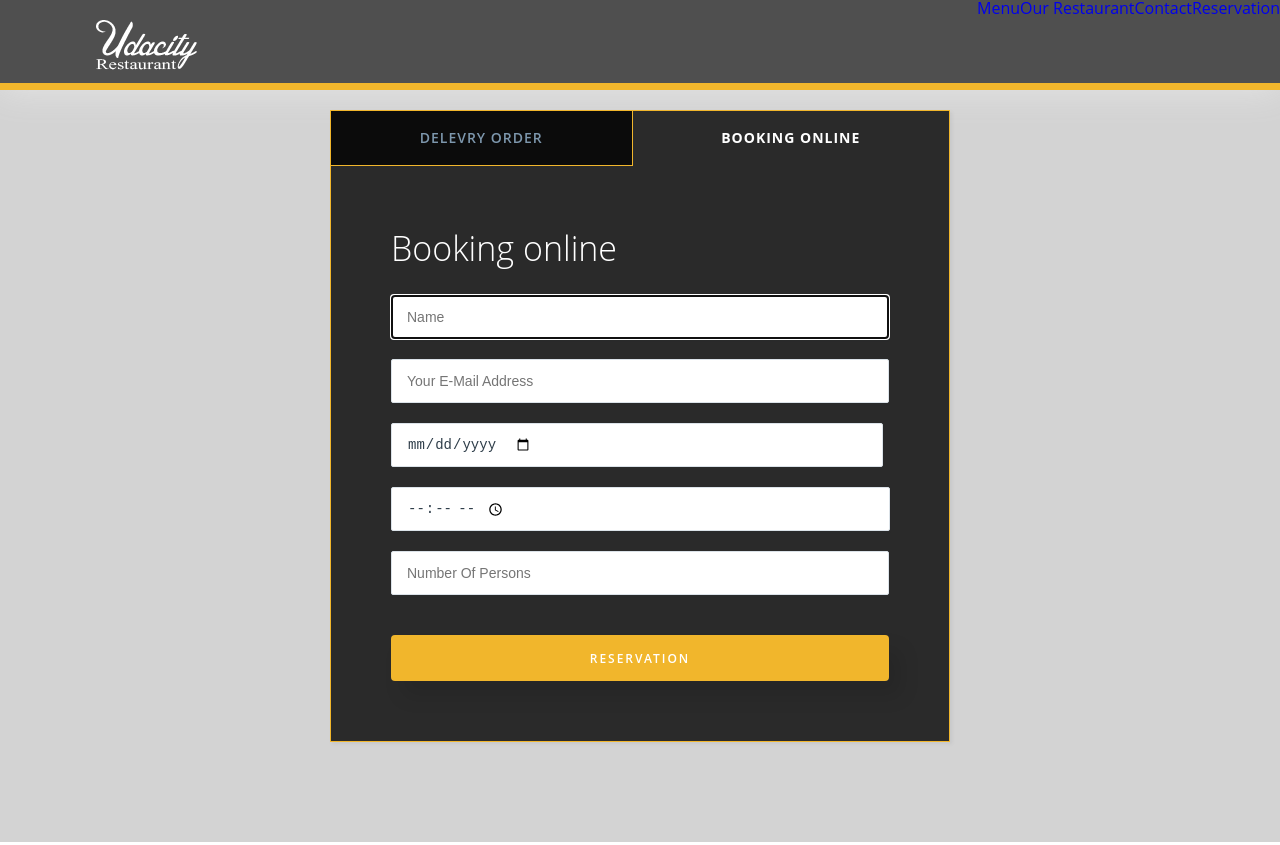
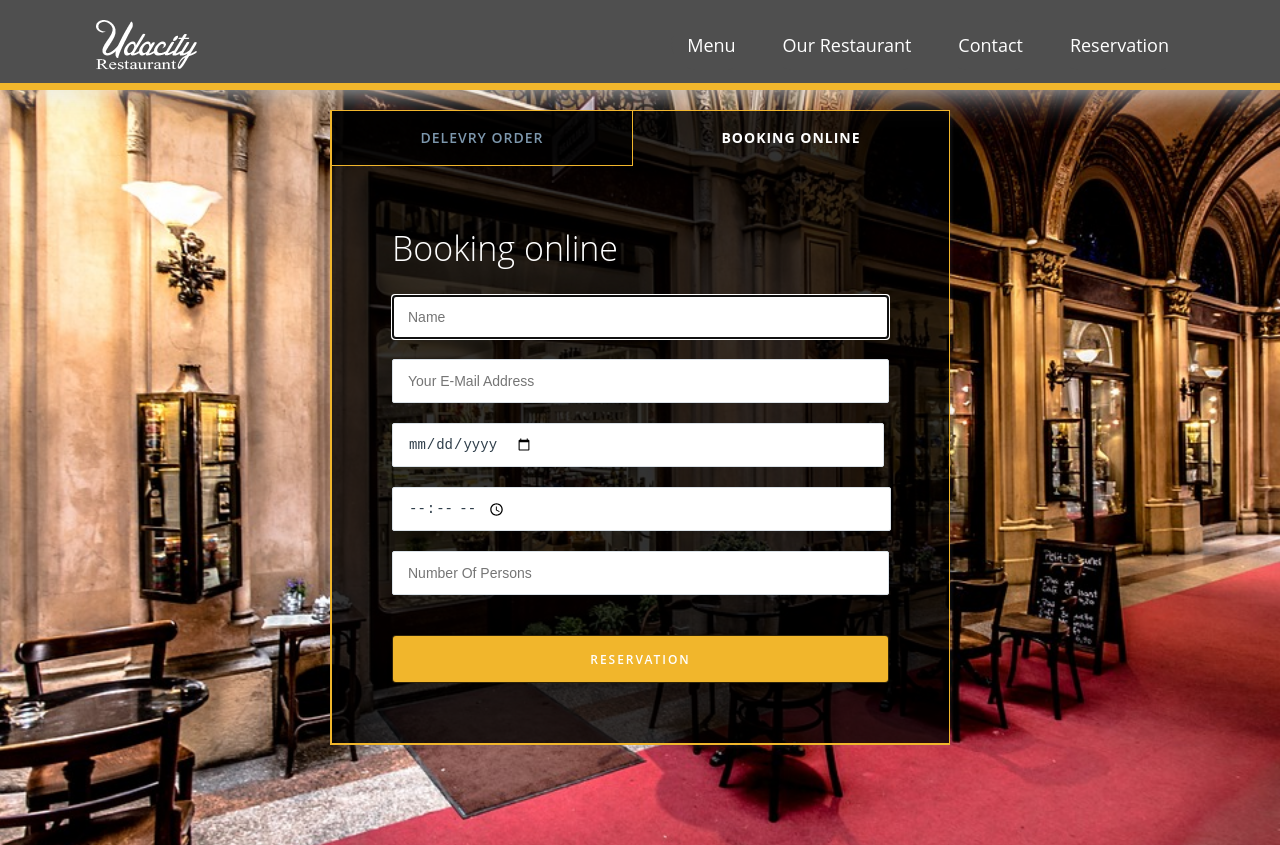
Before and after one commit to odai55/udacity1-restaurant1, a plain HTML site: page index.html in a window 1280 px wide. Drawn offline with Linux system fonts and the light colour scheme.

Commit message:
Add Style

```diff
--- a/css/app.css
+++ b/css/app.css
@@ -7,9 +7,10 @@
     box-sizing: border-box;
 }
 body{
-    background-image: url(../imgs/1.jpg);
+    background-image: url(../img/1.jpg);
     background-size: cover;
     background-repeat: no-repeat;
+
 }
 
 .app {
@@ -38,9 +39,20 @@ body{
     position: relative;
     padding-bottom: 100px;
     background:lightgrey;
-    background-image: url(../imgs/1.jpg);
+    background-image: url(../img/1.jpg);
     background-repeat: no-repeat;
     background-size: cover;
+}
+
+.big-div {
+    margin-left: auto;
+    margin-right: auto;
+    margin-top: 20px;
+    box-shadow: 2px 2px 3px 0 rgba(117, 124, 129, 0.12);
+    max-width: 620px;
+    border: 1px solid #f1b62c;
+    text-align: center;
+
 }
 .top-head{
     width: 100%;
@@ -64,28 +76,37 @@ body{
 .my-menu{
     color: white;
     float: right;
+    max-width: 1170px;
+    margin: 0 auto;
 }
 
 .my-menu ul {
     list-style-type: none;
     margin: 0;
-    padding: 0;
+    padding-right: 80px;
     overflow: hidden;
 }
 .my-menu li {
    float: left;
 }
 
-.big-div {
-    margin-left: auto;
-    margin-right: auto;
+.my-menu li a{
+    display: inline-block;
     margin-top: 20px;
-    box-shadow: 2px 2px 3px 0 rgba(117, 124, 129, 0.12);
-    max-width: 620px;
+    margin-right: 15px;
+    padding: 15px;
+    font-size: 18px;
+    border: 1px solid #4f4f4f;
+    border-radius: 50px;
+    color: white;
+    text-decoration: none;
+}
+
+.my-menu li a:hover{
     border: 1px solid #f1b62c;
-    text-align: center;
+    border-radius: 50px;
+}
 
-}
 
 .sign-top-div {
     display: flex;
@@ -98,6 +119,7 @@ body{
     border-bottom: 1px solid #f1b62c;
     font-weight: 600;
     color: #7d97ad;
+    border-left: 1px solid #f1b62c;
     flex: auto;
     padding: 20px;
     text-align: center;
@@ -124,8 +146,9 @@ body{
 
 .sign-down-div1 {
     background-color:rgba(0, 0, 0, 0.8);
-
     padding: 60px;
+    border-left: 1px solid #f1b62c;
+    border-bottom: 1px solid #f1b62c;
 }
 
 
@@ -190,7 +213,7 @@ body{
     height: 44px;
     box-sizing: border-box;
     padding-left: 15px;
-    padding-right: 301px;
+    padding-right: 310px;
     border: 1px solid #dbe2e8;
     font-size: 14px;
     box-shadow: 0 2px 2px 0 rgba(46, 60, 73, 0.05);
@@ -259,8 +282,12 @@ body{
     transition: 0.2s box-shadow ease-in-out, 0.2s background-color ease-in-out, 0.2s border-color ease-in-out;
     white-space: nowrap;
     width: 100%;
+    border: 1px solid rgba(0, 0, 0, 0.8)
 }
-
+.button:hover{
+    border: 1px solid #fff;
+    background-color: orange;
+}
 .botom-discrip {
     color: #757c81;
     line-height: 1.4;
```
